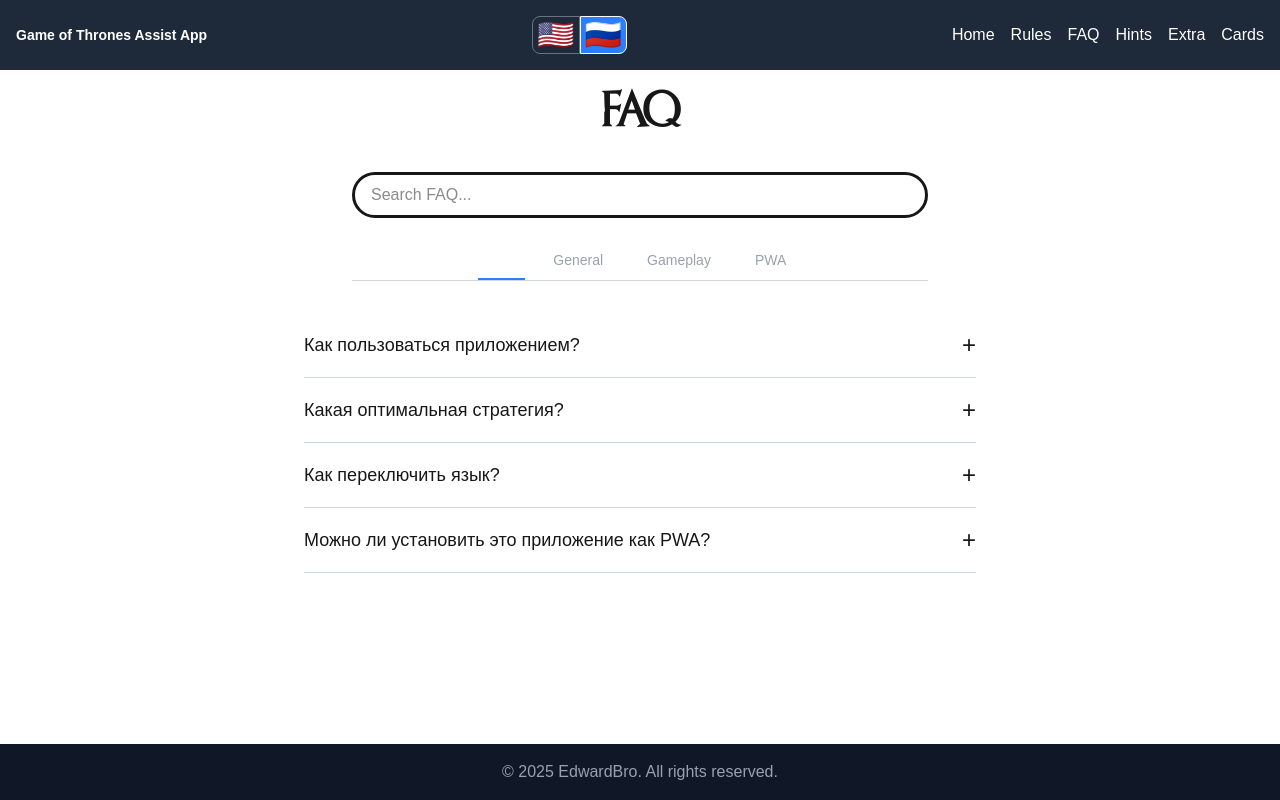
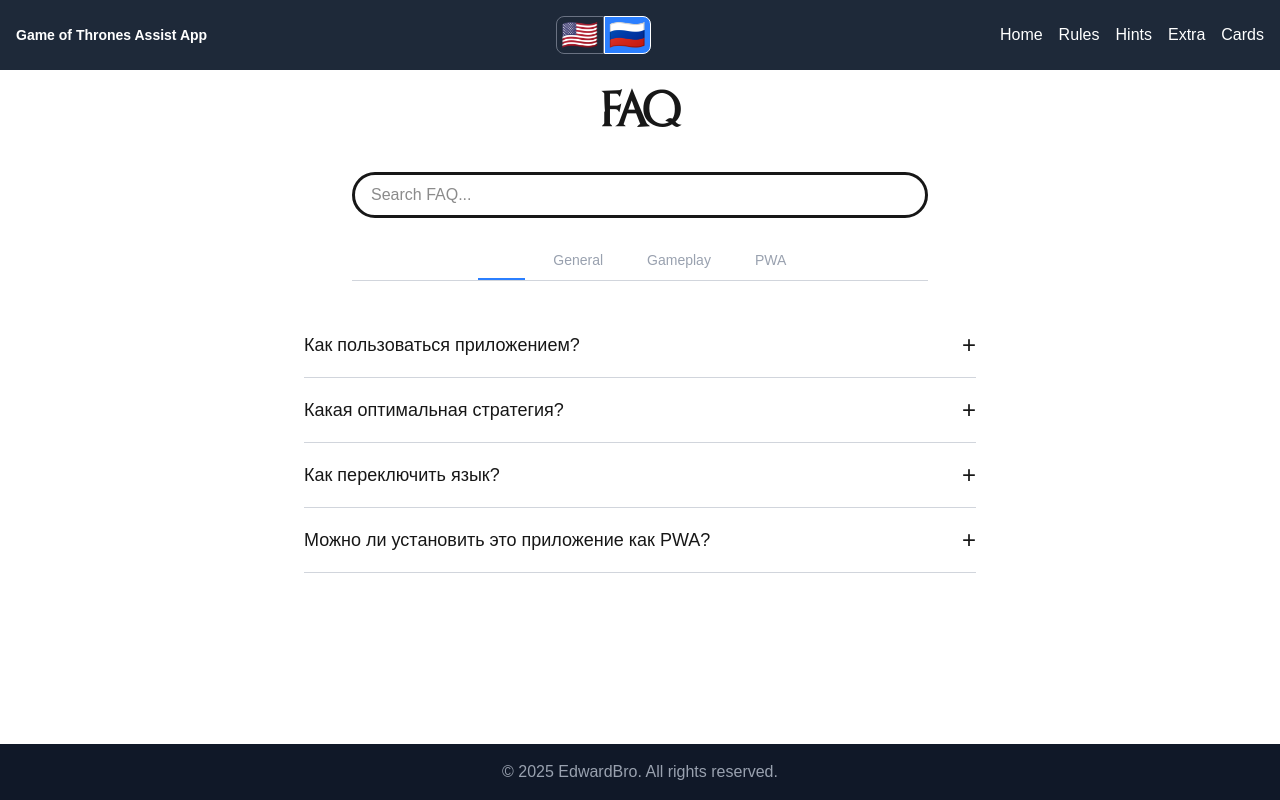
Before and after one commit to EdwardBro/winter-is-coming-assist-web, a Next.js app: page /faq in a window 1280 px wide. Built offline with nearby package versions, Linux system fonts and the light colour scheme.

Commit message:
Remove temporarily FAQ page

```diff
--- a/src/components/NavBar.tsx
+++ b/src/components/NavBar.tsx
@@ -7,7 +7,7 @@ import { Language, useLanguage } from "@/context/LanguageContext";
 const navLinks: NavLink[] = [
   { label: "Home", href: "/" },
   { label: "Rules", href: "/rules" },
-  { label: "FAQ", href: "/faq" },
+  /*  { label: "FAQ", href: "/faq" },*/
   { label: "Hints", href: "/hints" },
   { label: "Extra", href: "/extra" },
   { label: "Cards", href: "/cards" },
```
